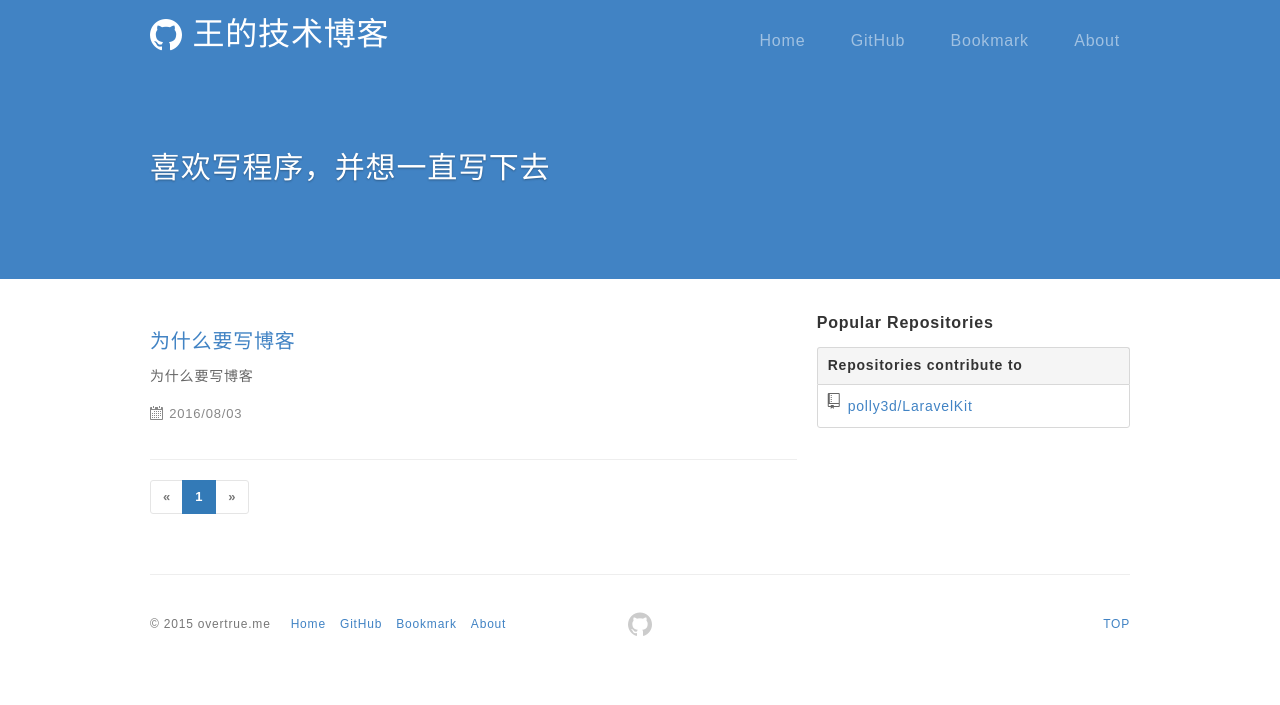
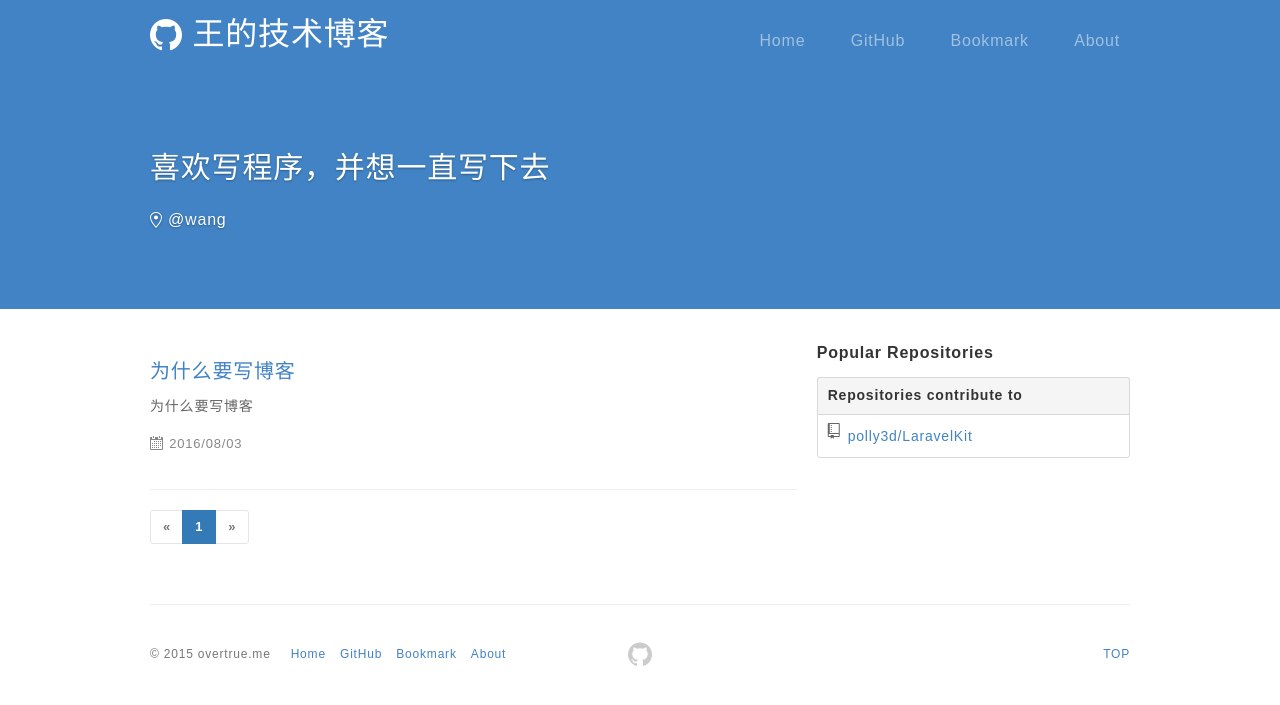
Before and after one commit to polly3d/polly3d.github.io, a Jekyll site: the page built from index.html, in a window 1280 px wide. Shown: the top 705 px of the page. Built offline with Jekyll 4.4.1, drawn with Linux system fonts in a browser that asks for light colours; the list of posts is cut into pages by our own code; comment, search, counter and statistics services are not loaded.

Commit message:
init blog

```diff
--- a/index.html
+++ b/index.html
@@ -9,24 +9,12 @@ css: ['pages/index.css']
         <div class="container">
             <div class="collection-title">
                 <h1 class="collection-header">喜欢写程序，并想一直写下去</h1>
-                <!-- <div class="collection-info">
+                <div class="collection-info">
                     <span class="meta-info">
                         <span class="octicon octicon-location"></span>
-                        China Beijing
+                        @wang
                     </span>
-                    <span class="tooltipped tooltipped-s tooltipped-multiline meta-info" aria-label="PHP, JavaScript, HTML+CSS, C/C++">
-                        <span class="octicon octicon-code"></span>
-                        Web development
-                    </span>
-                    <span class="meta-info">
-                        <span class="octicon octicon-organization"></span>
-                        <a href="http://weibo.com" target="_blank">Weibo.com</a>
-                    </span>
-                    <span class="meta-info last-updated">
-                        <span class="octicon octicon-mark-github"></span>
-                        <a href="https://github.com/overtrue" target="_blank">@overtrue</a>
-                    </span>
-                </div> -->
+                </div>
             </div>
         </div>
     </div>
```
